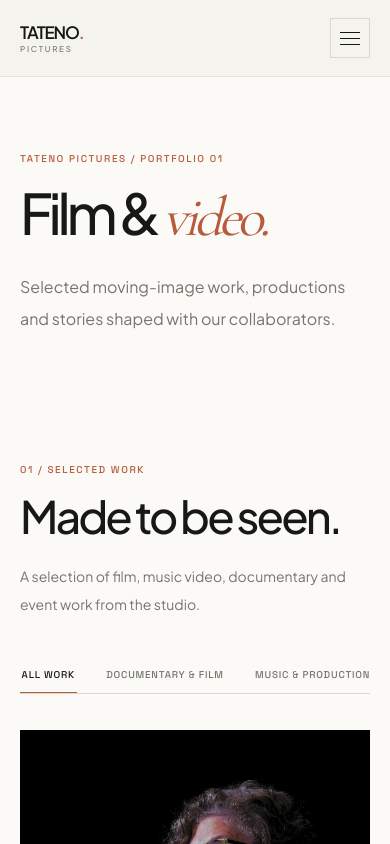
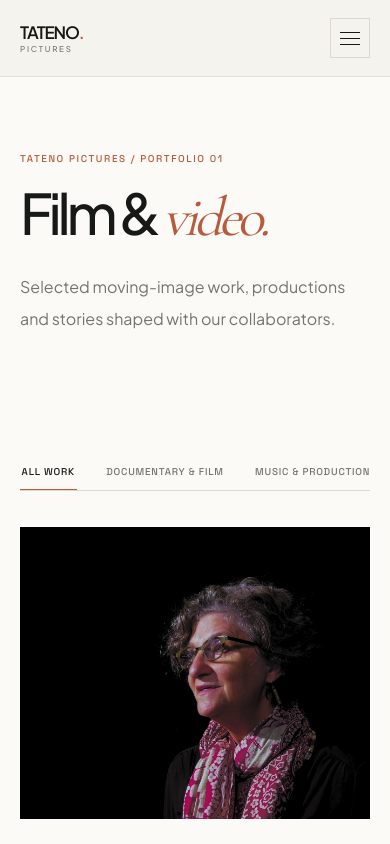
Before and after one commit to OkechaWilly/tatenopictures-web, a Next.js app: page /work in a window 390 px wide. Shown: the top 844 px of the page. Built offline with nearby package versions, Linux system fonts and the light colour scheme.

Commit message:
Refine portfolio archive headings and responsive grid classes

```diff
--- a/src/components/sections/Work.tsx
+++ b/src/components/sections/Work.tsx
@@ -20,6 +20,7 @@ export default function Work({ limit }: { limit?: number }) {
   return (
     <section id="work" className="bg-[var(--paper-bright)] px-5 py-20 sm:px-8 md:py-28 lg:px-14">
       <div className="mx-auto max-w-[1500px]">
+        {typeof limit === 'number' && (
           <div className="mb-10 flex flex-col justify-between gap-6 md:mb-14 md:flex-row md:items-end">
             <div>
               <span className="eyebrow mb-4">01 / Selected work</span>
@@ -29,6 +30,7 @@ export default function Work({ limit }: { limit?: number }) {
               A selection of film, music video, documentary and event work from the studio.
             </p>
           </div>
+        )}
 
         {!limit && (
           <div className="mb-9 flex gap-7 overflow-x-auto border-b border-[var(--line)]">
```
Lines whose indentation alone changed are shown as unchanged.
